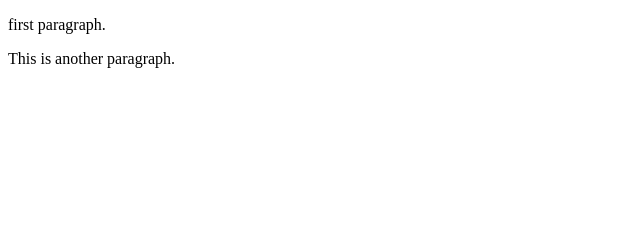
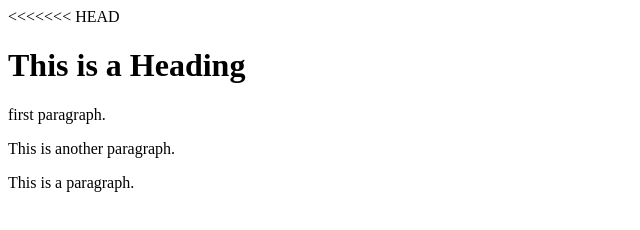
Before and after one commit to saieswar-143/learning-git, a plain HTML site: page index.html in a window 1280 px wide. Shown: the whole page, without its empty margins (0-640 px from the left). Drawn offline with Linux system fonts and the light colour scheme.

Commit message:
Update index.html

```diff
--- a/index.html
+++ b/index.html
@@ -1,3 +1,4 @@
+<<<<<<< HEAD
 
 <!DOCTYPE html>
 <html>
@@ -5,7 +6,9 @@
 <title>Page Title</title>
 </head>
 <body>
+  <h1>This is a Heading</h1>
   <p>first paragraph.</p>
   <p>This is another paragraph.</p>
+  <p>This is a paragraph.</p>
 </body>
 </html>
```
